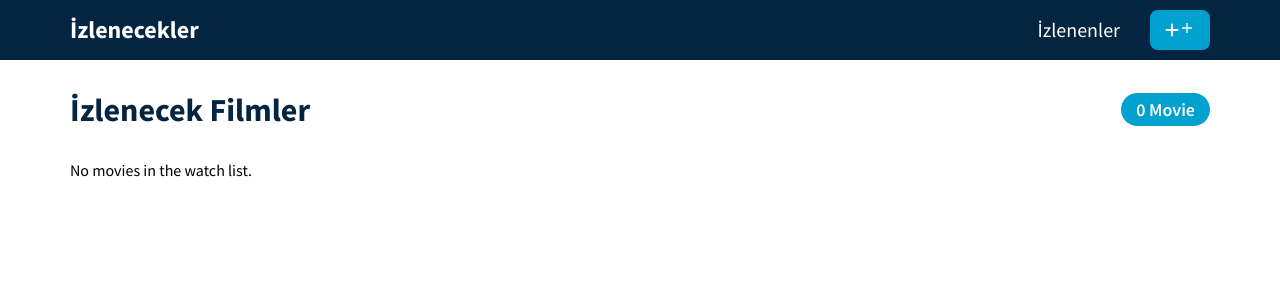
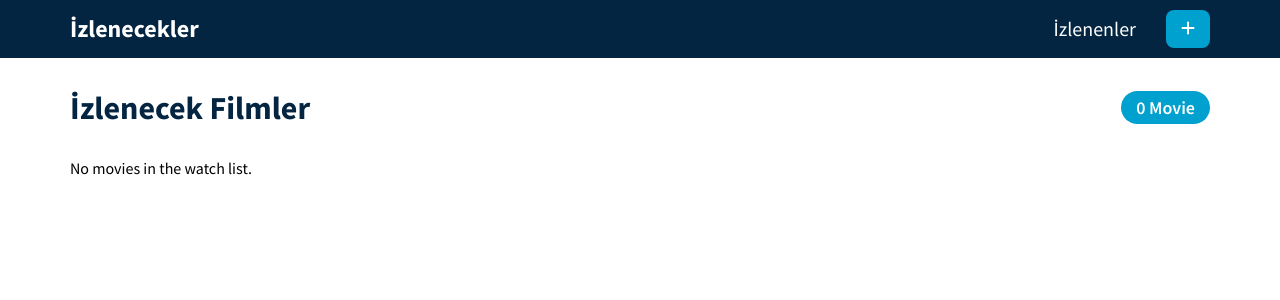
Before and after one commit to ygmurrsimsek/Dizi-Film-Oneri, a React (Vite) app in the folder dizi-film/: page / in a window 1280 px wide. Shown: the top 300 px of the page. Built offline with nearby package versions, Linux system fonts and the light colour scheme.

Commit message:
Headerdeki iconu düzelttim

```diff
--- a/dizi-film/src/components/Header.jsx
+++ b/dizi-film/src/components/Header.jsx
@@ -15,7 +15,7 @@ const Header = () => {
                         </li>
                         <li>
                             <Link to={"/add"} className="btn">
-                                <i className="fas fa-plus"><IoMdAdd /></i>
+                                <i className="fas fa-plus"></i>
                             </Link>
                         </li>
                     </ul>
```
